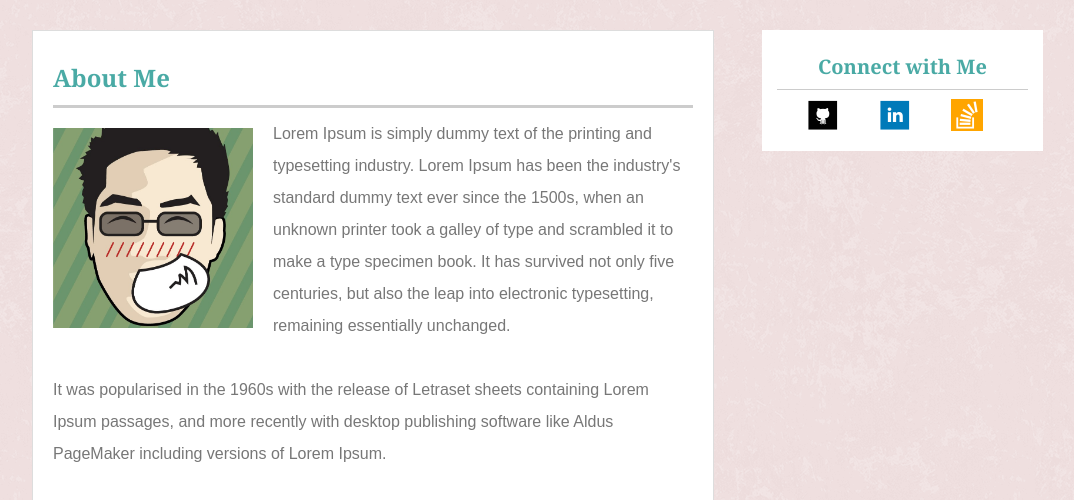
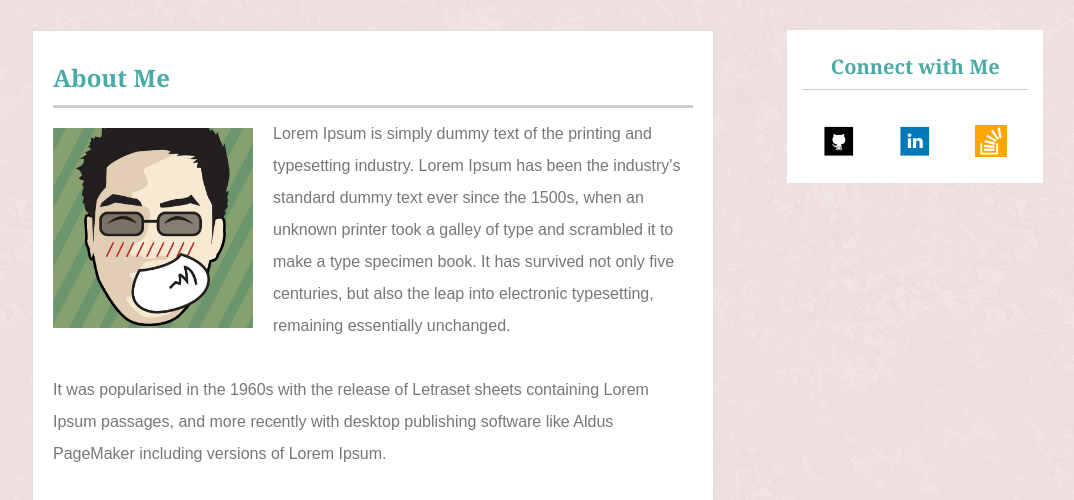
Before and after one commit to tmacli/Basic-Portfolio, a PHP site: page / in a window 1280 px wide. Shown: the part 68-568 px from the top of the page, without its empty margins (128-1202 px from the left). Run offline with PHP 8.4, Linux system fonts and the light colour scheme.

Commit message:
Center the aside icons

```diff
--- a/assets/css/style.css
+++ b/assets/css/style.css
@@ -29,9 +29,8 @@ aside {
   background-color: #ffffff;
   margin: 30px;
   margin-right: 8.5%;
-	width: 22%;
-	height: 10%;
-    text-align:center;
+  width: 20%;
+  text-align: center;
   float:right;
 }
 
@@ -47,7 +46,6 @@ section{
 
 img {
 	padding: 20px;
-	float: left;
 }
 
 article {
@@ -57,6 +55,8 @@ article {
 	padding-left: 0px;
 	line-height: 200%;
 }
+
+
 
 footer {
 	background-color: #666666;
@@ -85,6 +85,7 @@ footer {
 
 .pp {
 	padding-left: 0px;
+	float: left;
 }
 
 .connect {
--- a/contact.html
+++ b/contact.html
@@ -18,11 +18,10 @@
 	</nav>
 
 	<aside>
-		<h3 class="connect">Connect with Me
+		<h3 class="connect">Connect with Me</h3>
 			<a href="https://github.com/tmacli"><img src="assets/images/github_logo.png" alt="Thomas' GitHub" width="32"></a>
 			<a href="https://www.linkedin.com/in/tmacli"><img src="assets/images/linkedin_logo.png" alt="Thomas' LinkedIn" width="32"></a>
 			<a href="http://stackoverflow.com/users/6915949/t-li"><img src="assets/images/stackoverflow_logo.png" alt="Thomas' StackOverFlow" width="32"></a>
-		</h3>
 	</aside>
 
 	<section>
--- a/index.html
+++ b/index.html
@@ -17,13 +17,12 @@
 		<a class="contact" href="contact.html">Contact</a>
 	</nav>
 
-	<aside>
-		<h3 class="connect">Connect with Me
-			<a href="https://github.com/tmacli"><img src="assets/images/github_logo.png" alt="Thomas' GitHub" width="32"></a>
-			<a href="https://www.linkedin.com/in/tmacli"><img src="assets/images/linkedin_logo.png" alt="Thomas' LinkedIn" width="32"></a>
-			<a href="http://stackoverflow.com/users/6915949/t-li"><img src="assets/images/stackoverflow_logo.png" alt="Thomas' StackOverFlow" width="32"></a>
-		</h3>
-	</aside>
+  <aside>
+    <h3 class="connect">Connect with Me</h3>
+        <a href="https://github.com/tmacli"><img src="assets/images/github_logo.png" alt="Thomas' GitHub" width="32"></a>
+        <a href="https://www.linkedin.com/in/tmacli"><img src="assets/images/linkedin_logo.png" alt="Thomas' LinkedIn" width="32"></a>
+        <a href="http://stackoverflow.com/users/6915949/t-li"><img src="assets/images/stackoverflow_logo.png" alt="Thomas' StackOverFlow" width="32"></a>
+  </aside>
 
 	<section>
 		<h1 class="about_me">About Me</h1>
@@ -38,6 +37,8 @@
 		</article>
 	</section>
 
+
+
 	<footer>
 		&copy; Copyright 2016 Thomas Li
 	</footer>
--- a/portfolio.html
+++ b/portfolio.html
@@ -18,11 +18,10 @@
 	</nav>
 
 	<aside>
-		<h3 class="connect">Connect with Me
+		<h3 class="connect">Connect with Me</h3>
 			<a href="https://github.com/tmacli"><img src="assets/images/github_logo.png" alt="Thomas' GitHub" width="32"></a>
 			<a href="https://www.linkedin.com/in/tmacli"><img src="assets/images/linkedin_logo.png" alt="Thomas' LinkedIn" width="32"></a>
 			<a href="http://stackoverflow.com/users/6915949/t-li"><img src="assets/images/stackoverflow_logo.png" alt="Thomas' StackOverFlow" width="32"></a>
-		</h3>
 	</aside>
 
 	<section class="wrapper">
```
Lines whose indentation alone changed are shown as unchanged.
